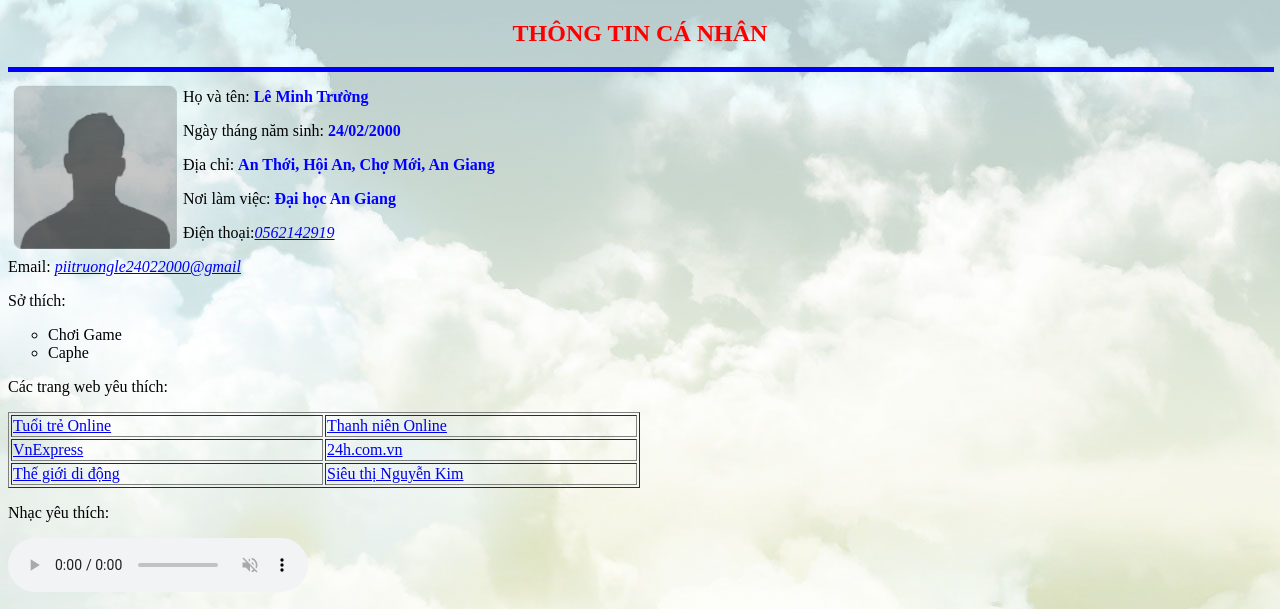
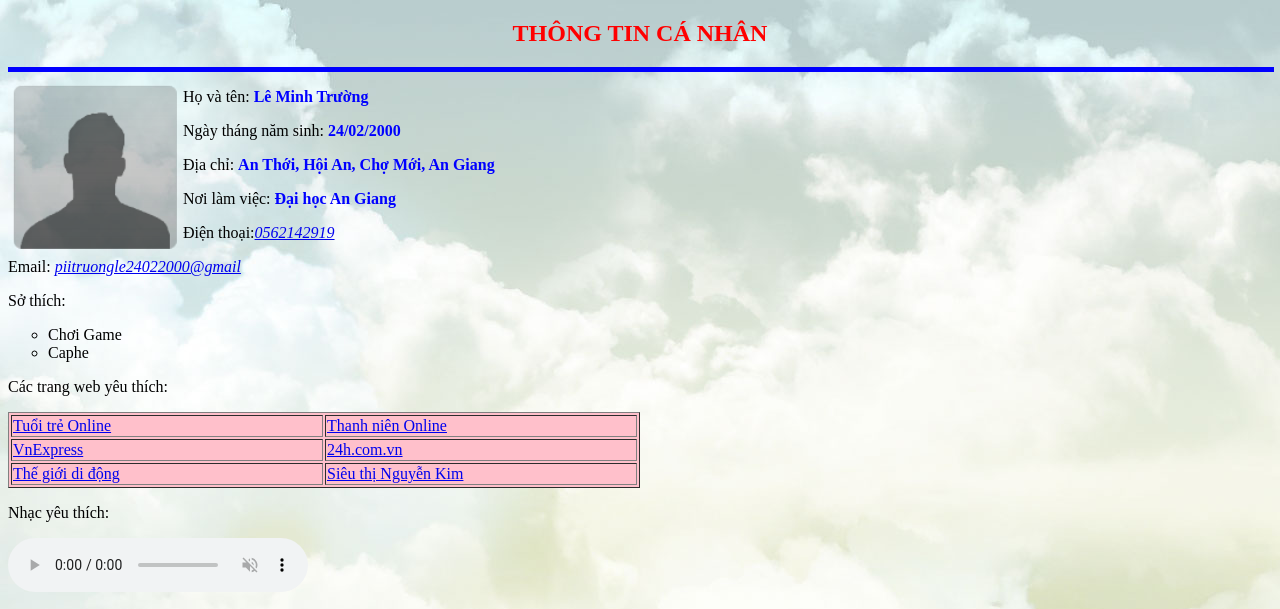
Before and after one commit to piitruongle/ltw_Buoi1, a plain HTML site: page index.html in a window 1280 px wide. Shown: the top 609 px of the page. Drawn offline with Linux system fonts and the light colour scheme.

Commit message:
Upload lần 2

```diff
--- a/a.css
+++ b/a.css
@@ -7,3 +7,6 @@ b{
 body{
 	background-image:url(wallcoo.jpg);
 }
+table{
+	background-color:pink;
+}
```
